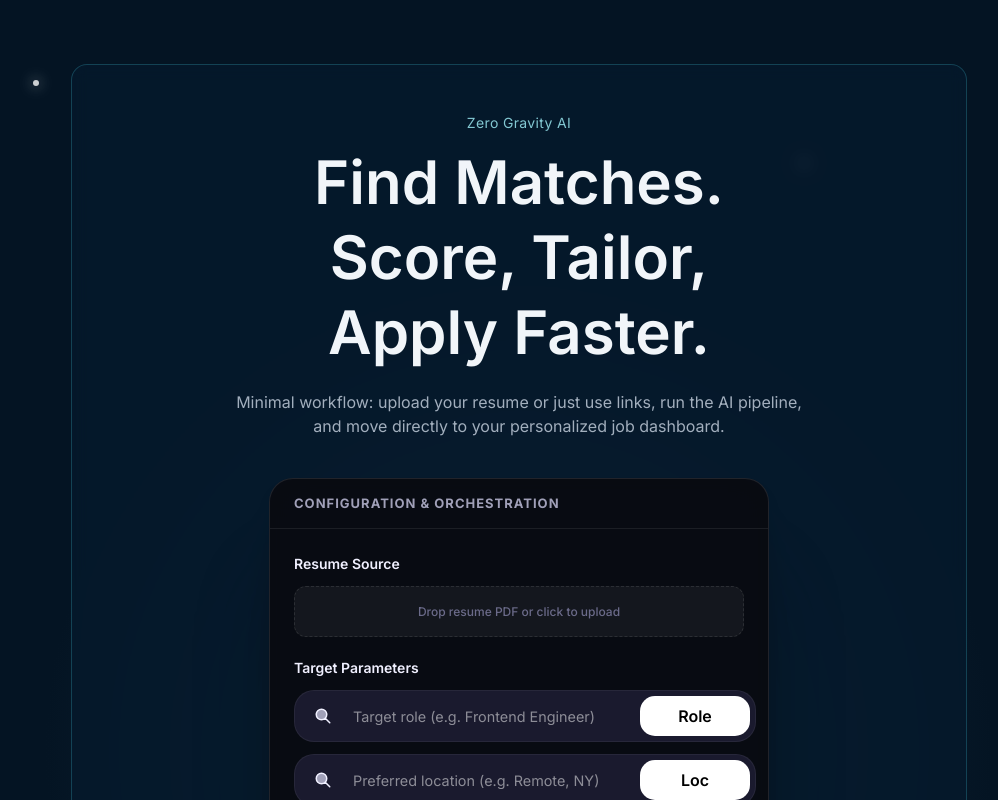
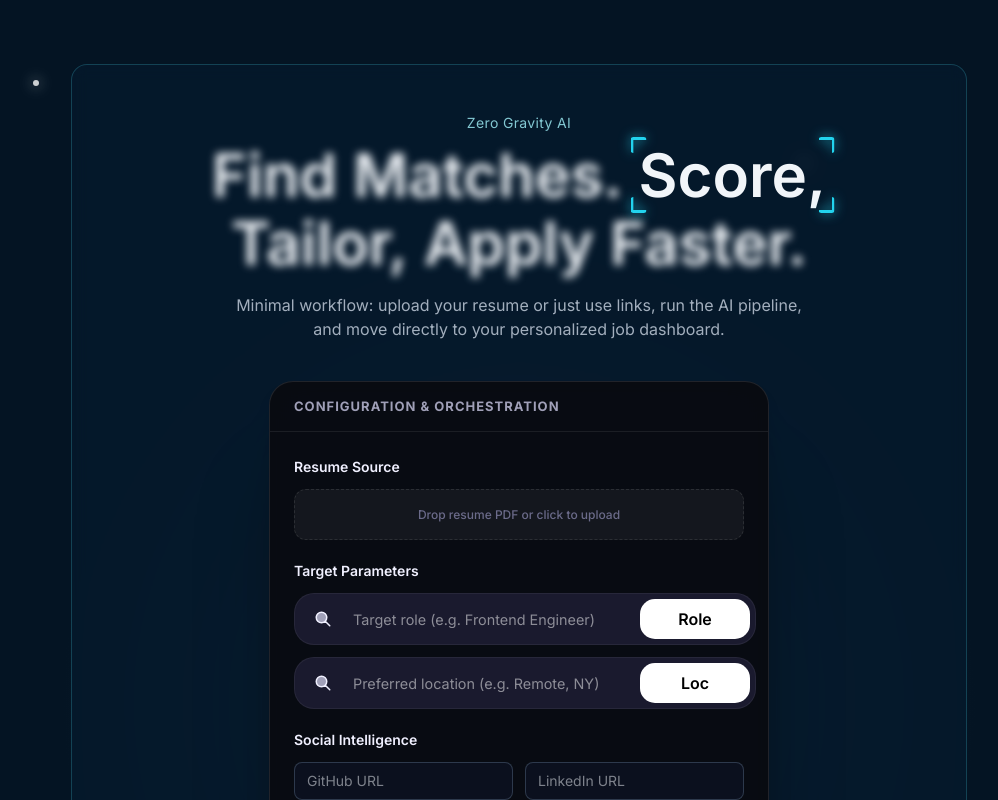
Before and after one commit to sanskar379tiwari-prog/ZERO_GRAVITY, a Next.js app in the folder frontend/: page / in a window 1280 px wide. Shown: the top 800 px of the page, without its empty margins (121-1119 px from the left). Built offline with nearby package versions, Linux system fonts and the light colour scheme; no server answers.

Commit message:
feat: implement cinematic TrueFocus text animation for hero section
- Created TrueFocus component with Framer Motion
- Replaced static hero heading with interactive focused text
- Configured Cyan-400 glowing border and dynamic blur effects

```diff
--- a/frontend/src/app/page.tsx
+++ b/frontend/src/app/page.tsx
@@ -5,6 +5,7 @@
 import { TerminalCard } from "@/components/TerminalCard";
 import { Loader } from "@/components/Loader";
 import { StartButton } from "@/components/StartButton";
+import { TrueFocus } from "@/components/TrueFocus";
 
 const API = process.env.NEXT_PUBLIC_API_URL ?? "http://localhost:8001";
 
@@ -280,13 +281,14 @@
       <div className="relative mx-auto max-w-4xl rounded-2xl border border-cyan-300/20 bg-[#061a2c]/80 p-8 backdrop-blur-sm md:p-12">
         <div className="mx-auto mb-10 max-w-2xl text-center">
           <p className="mb-3 text-sm tracking-wide text-cyan-200/80">Zero Gravity AI</p>
-          <h1 className="text-4xl font-semibold leading-tight text-slate-100 md:text-6xl">
-            Find Matches.
-            <br />
-            Score, Tailor,
-            <br />
-            Apply Faster.
-          </h1>
+          <TrueFocus
+            sentence="Find Matches. Score, Tailor, Apply Faster."
+            blurAmount={4}
+            borderColor="#22d3ee"
+            glowColor="rgba(34, 211, 238, 0.4)"
+            animationDuration={0.6}
+            pauseBetweenAnimations={1.5}
+          />
           <p className="mx-auto mt-5 max-w-xl text-sm text-slate-300/80 md:text-base">
             Minimal workflow: upload your resume or just use links, run the AI pipeline, and move directly to your personalized job dashboard.
           </p>
--- /dev/null
+++ b/frontend/src/components/TrueFocus.tsx
@@ -0,0 +1,165 @@
+"use client";
+import { useEffect, useRef, useState } from 'react';
+import { motion } from 'framer-motion';
+
+interface TrueFocusProps {
+  sentence?: string;
+  separator?: string;
+  manualMode?: boolean;
+  blurAmount?: number;
+  borderColor?: string;
+  glowColor?: string;
+  animationDuration?: number;
+  pauseBetweenAnimations?: number;
+}
+
+interface FocusRect {
+  x: number;
+  y: number;
+  width: number;
+  height: number;
+}
+
+export const TrueFocus: React.FC<TrueFocusProps> = ({
+  sentence = 'True Focus',
+  separator = ' ',
+  manualMode = false,
+  blurAmount = 5,
+  borderColor = '#22d3ee', // Default to cyan-400
+  glowColor = 'rgba(34, 211, 238, 0.4)',
+  animationDuration = 0.5,
+  pauseBetweenAnimations = 1
+}) => {
+  const words = sentence.split(separator);
+  const [currentIndex, setCurrentIndex] = useState<number>(0);
+  const [lastActiveIndex, setLastActiveIndex] = useState<number | null>(null);
+  const containerRef = useRef<HTMLDivElement | null>(null);
+  const wordRefs = useRef<(HTMLSpanElement | null)[]>([]);
+  const [focusRect, setFocusRect] = useState<FocusRect>({ x: 0, y: 0, width: 0, height: 0 });
+
+  useEffect(() => {
+    if (!manualMode) {
+      const interval = setInterval(
+        () => {
+          setCurrentIndex(prev => (prev + 1) % words.length);
+        },
+        (animationDuration + pauseBetweenAnimations) * 1000
+      );
+
+      return () => clearInterval(interval);
+    }
+  }, [manualMode, animationDuration, pauseBetweenAnimations, words.length]);
+
+  useEffect(() => {
+    if (currentIndex === null || currentIndex === -1) return;
+    if (!wordRefs.current[currentIndex] || !containerRef.current) return;
+
+    const parentRect = containerRef.current.getBoundingClientRect();
+    const activeRect = wordRefs.current[currentIndex]!.getBoundingClientRect();
+
+    setFocusRect({
+      x: activeRect.left - parentRect.left,
+      y: activeRect.top - parentRect.top,
+      width: activeRect.width,
+      height: activeRect.height
+    });
+  }, [currentIndex, words.length]);
+
+  const handleMouseEnter = (index: number) => {
+    if (manualMode) {
+      setLastActiveIndex(index);
+      setCurrentIndex(index);
+    }
+  };
+
+  const handleMouseLeave = () => {
+    if (manualMode) {
+      if (lastActiveIndex !== null) {
+        setCurrentIndex(lastActiveIndex);
+      }
+    }
+  };
+
+  return (
+    <div
+      className="relative flex gap-x-4 gap-y-2 justify-center items-center flex-wrap"
+      ref={containerRef}
+      style={{ outline: 'none', userSelect: 'none' }}
+    >
+      {words.map((word, index) => {
+        const isActive = index === currentIndex;
+        return (
+          <span
+            key={index}
+            ref={el => {
+              wordRefs.current[index] = el;
+            }}
+            className="relative text-3xl md:text-5xl lg:text-6xl font-semibold cursor-pointer text-slate-100"
+            style={
+              {
+                filter: isActive ? `blur(0px)` : `blur(${blurAmount}px)`,
+                transition: `filter ${animationDuration}s ease`,
+                outline: 'none',
+                userSelect: 'none'
+              } as React.CSSProperties
+            }
+            onMouseEnter={() => handleMouseEnter(index)}
+            onMouseLeave={handleMouseLeave}
+          >
+            {word}
+          </span>
+        );
+      })}
+
+      <motion.div
+        className="absolute top-0 left-0 pointer-events-none box-border border-0"
+        animate={{
+          x: focusRect.x,
+          y: focusRect.y,
+          width: focusRect.width,
+          height: focusRect.height,
+          opacity: currentIndex >= 0 ? 1 : 0
+        }}
+        transition={{
+          duration: animationDuration,
+          ease: "easeInOut"
+        }}
+        style={
+          {
+            '--border-color': borderColor,
+            '--glow-color': glowColor
+          } as React.CSSProperties
+        }
+      >
+        <span
+          className="absolute w-4 h-4 border-[3px] rounded-[3px] top-[-8px] left-[-8px] border-r-0 border-b-0"
+          style={{
+            borderColor: 'var(--border-color)',
+            filter: 'drop-shadow(0 0 6px var(--border-color))'
+          }}
+        ></span>
+        <span
+          className="absolute w-4 h-4 border-[3px] rounded-[3px] top-[-8px] right-[-8px] border-l-0 border-b-0"
+          style={{
+            borderColor: 'var(--border-color)',
+            filter: 'drop-shadow(0 0 6px var(--border-color))'
+          }}
+        ></span>
+        <span
+          className="absolute w-4 h-4 border-[3px] rounded-[3px] bottom-[-8px] left-[-8px] border-r-0 border-t-0"
+          style={{
+            borderColor: 'var(--border-color)',
+            filter: 'drop-shadow(0 0 6px var(--border-color))'
+          }}
+        ></span>
+        <span
+          className="absolute w-4 h-4 border-[3px] rounded-[3px] bottom-[-8px] right-[-8px] border-l-0 border-t-0"
+          style={{
+            borderColor: 'var(--border-color)',
+            filter: 'drop-shadow(0 0 6px var(--border-color))'
+          }}
+        ></span>
+      </motion.div>
+    </div>
+  );
+};
```
